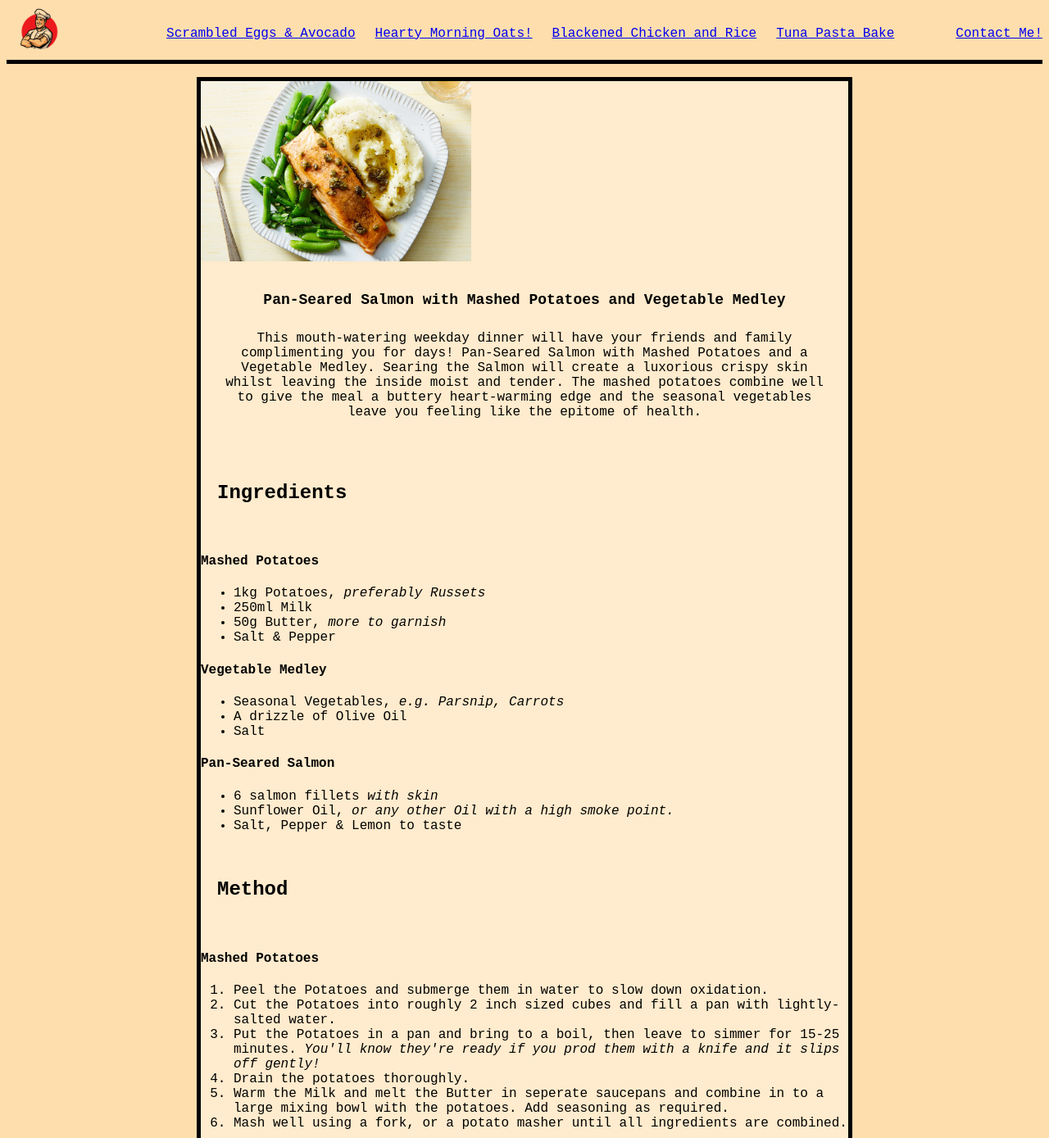
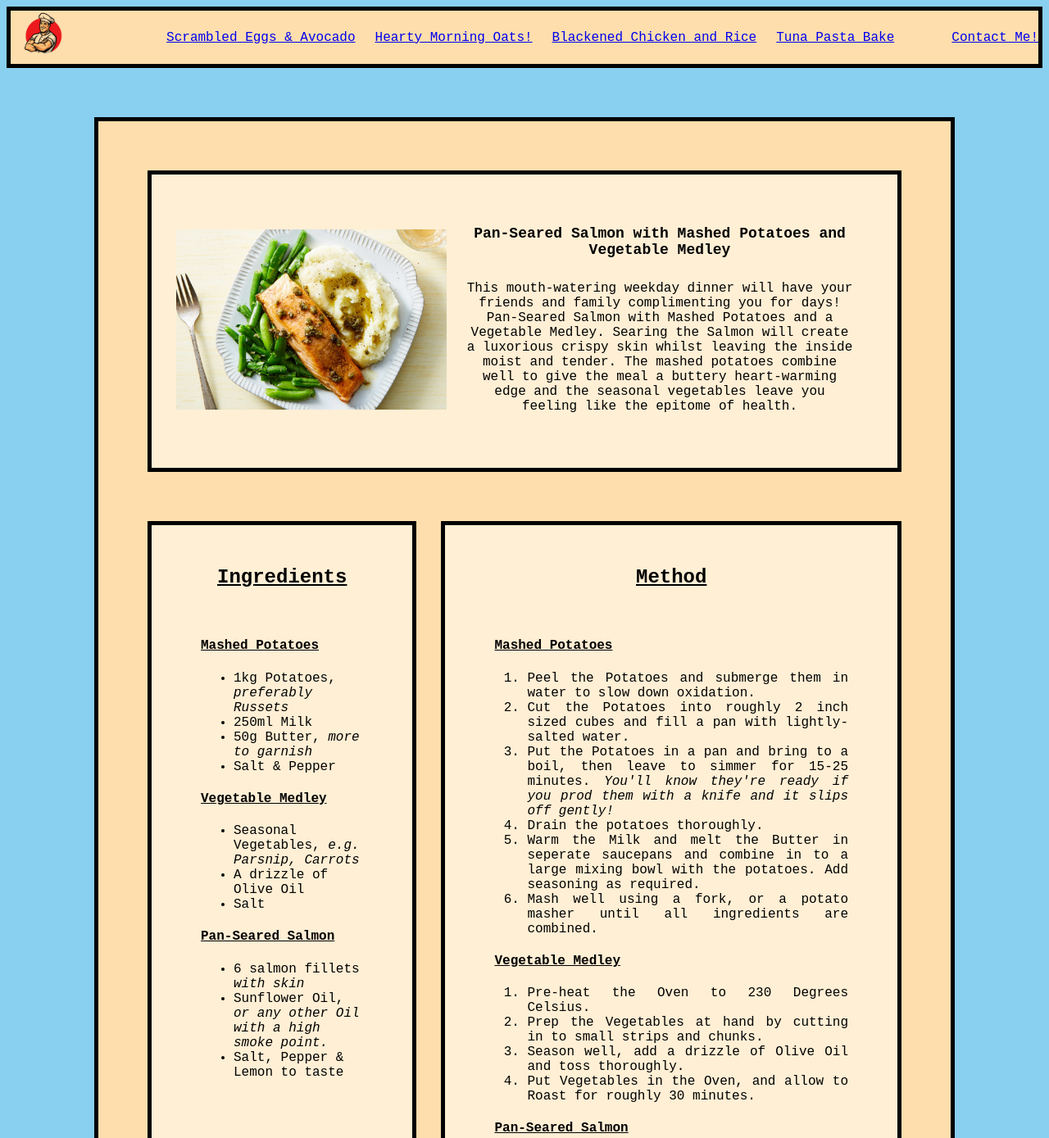
Before and after one commit to Guepardeau/odin-recipes, a plain HTML site: page recipes/salmonandmash.html in a window 1280 px wide. Shown: the top 1389 px of the page at 82% size. Drawn offline with Linux system fonts and the light colour scheme.

Commit message:
rework flex, baby blue background color

```diff
--- a/styles.css
+++ b/styles.css
@@ -4,20 +4,20 @@
   }
 
   body {
-    background-color: navajowhite;
+    background-color: #89cff0;
 }
- /* Borders content in Web Page */
+
 #pagecontainer {
-    width: 800px;
-    margin-top: 16px;
+    width: 1050px;
     margin-left: auto;
     margin-right: auto;
-    background-color: blanchedalmond;
+    margin-top: 60px;
     border: 5px solid black;
+    background-color: navajowhite;
 }
 
 .recipe {
-    /* border: 2px solid red; */
+     /* border: 2px solid red; */
 }
 
 /* Displays Navigation at top of Web Page and allows for links to other recipes as well as the home page. */
@@ -25,7 +25,8 @@ nav.container {
     display: flex;
     justify-content: space-between;
     align-items: center;
-    border-bottom: 5px solid black;
+    border: 5px solid black;
+    background-color: navajowhite;
 }
 
     div.logo {
@@ -39,12 +40,14 @@ nav.container {
     }
 
 /* This styles the recipe header using flexbox. Recipe Image, Title and Description are affected with the code below. */
-.recipe.header.container {
+
+.recipe.header {
     display: flex;
-    width: 790px;
-    gap: 8px;
-    padding: 8px;
-    border-bottom: 5px solid black;
+    margin: 60px;
+    padding: 30px;
+    background-color: papayawhip;
+    border: 5px solid black;
+
 }
 
     .recipe.heading {
@@ -66,3 +69,40 @@ nav.container {
     .recipe.image {
         align-self: center;
     }
+
+    /*  */
+
+    .main.container {
+        display: flex;
+        flex-direction: row;
+        align-items: flex-start;
+        margin-top: -60px;
+        gap: 30px;
+        padding: 60px;
+    }
+
+    .recipe.ingredients.container {
+        background-color: papayawhip;
+        border: 5px solid black;
+        padding: 60px;
+    }
+
+    .recipe.method.container {
+        background-color: papayawhip;
+        border: 5px solid black;
+        padding: 60px;
+    }
+
+    h2 {
+        margin-top: -30px;
+        text-decoration: underline;
+        text-align: center;
+    }
+
+    h4 {
+    text-decoration: underline;
+    }
+
+    .recipe.method.content {
+        text-align: justify;
+    }
```
